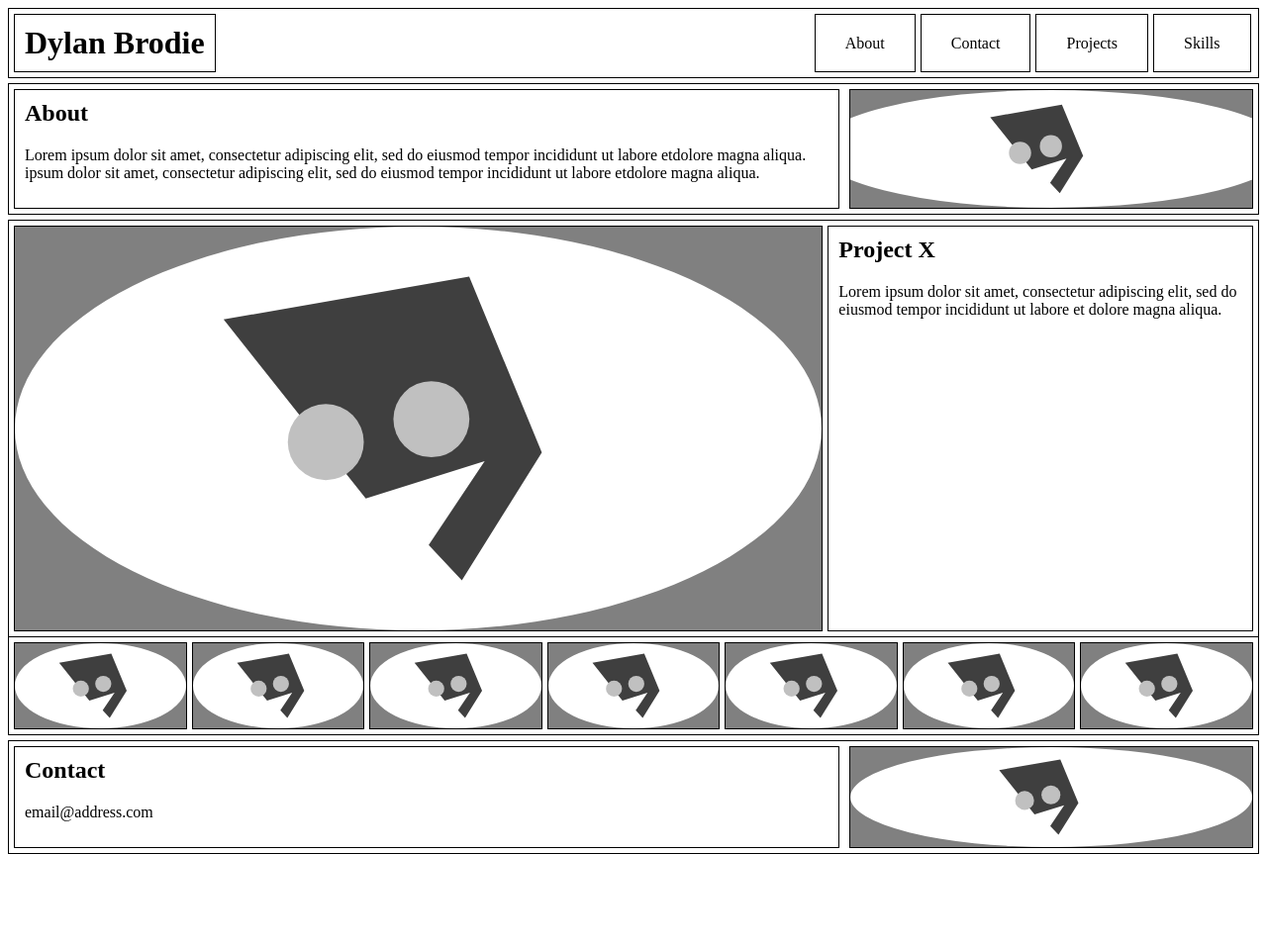
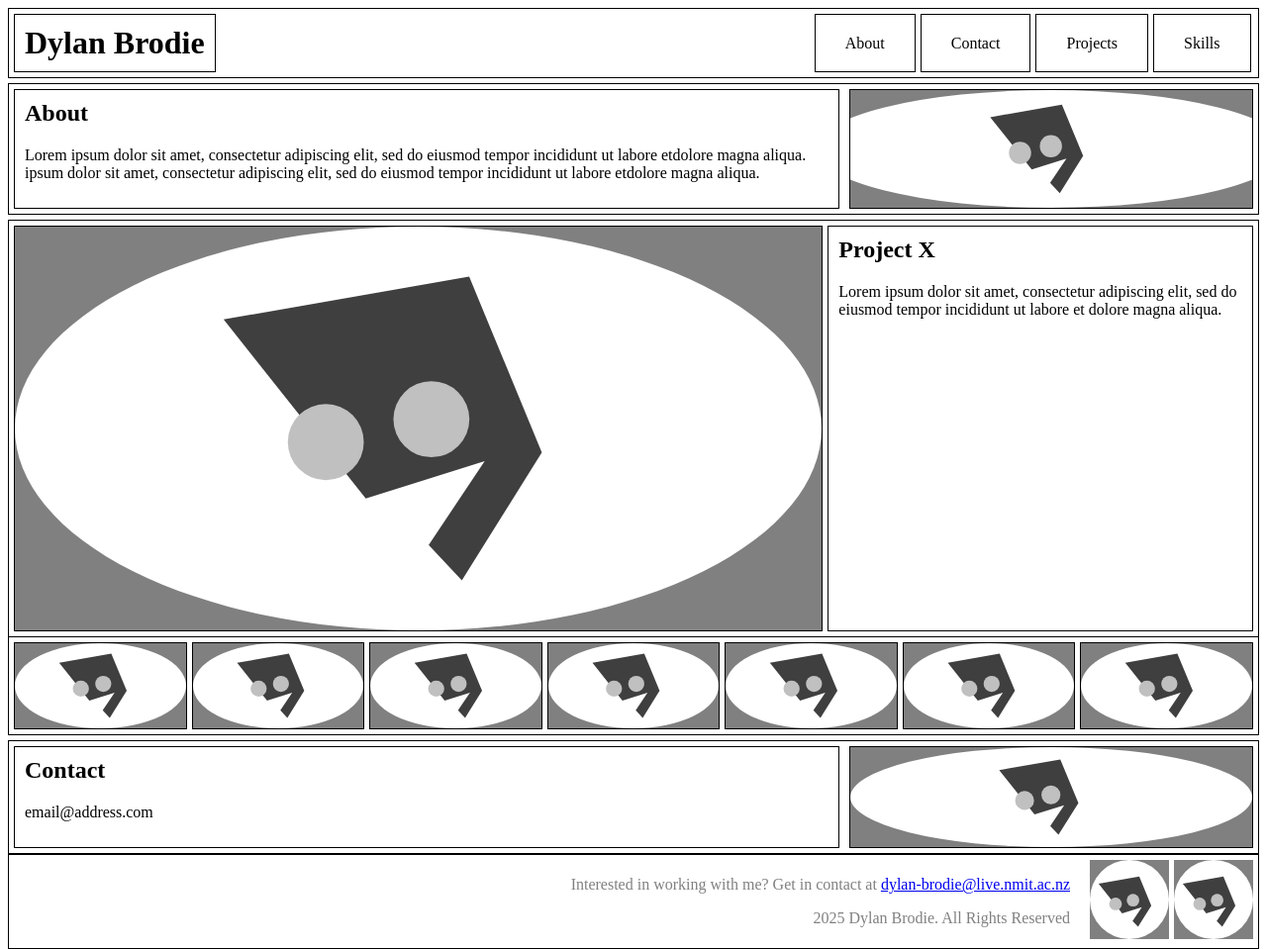
Before and after one commit to DylanBroStudent/portfolio-project, a website: page pages/index.html in a window 1280 px wide. Shown: the whole page at 99% size. Before the commit the page ends 863 px from the top, so only its background shows below. Drawn offline with Linux system fonts and the light colour scheme.

Commit message:
fixed footer formatting

```diff
--- a/assets/global-styles/global.css
+++ b/assets/global-styles/global.css
@@ -102,7 +102,7 @@ body {
 
 .footer-content {
     display: flex;
-    justify-content: space-between;
+    justify-content: flex-end;
     align-items: end;
     width: 100%;
     gap: 20px;
@@ -110,6 +110,7 @@ body {
 
 .footer-text {
     color: grey;
+    text-align: end;
 }
 
 .footer-social-links {
--- a/pages/index.html
+++ b/pages/index.html
@@ -80,6 +80,25 @@
             </div>
         </section>
     </main>
+    <!-- Footer -->
+    <footer class="footer">
+        <div class="footer-content">
+            <div class="footer-section">
+                    <p class="footer-text">Interested in working with me? Get in contact at <a href="mailto:dylan-brodie@live.nmit.ac.nz" class="footer-email">dylan-brodie@live.nmit.ac.nz</a></p>
+                    <p class="footer-text">2025 Dylan Brodie. All Rights Reserved</p>
+                </div>
+            <!-- Social Media Links -->
+            <div class="footer-social-links">
+                <a href="https://github.com/DylanBroStudent">
+                    <img class="footer-social-link-icon" src="../assets/images/site/placeholder_square.svg" alt="Github link icon">
+                </a>
+                <a href="https://www.linkedin.com/in/dylan-brodie-99661b351/">
+                    <img class="footer-social-link-icon" src="../assets/images/site/placeholder_square.svg" alt="LinkedIn link icon">
+                </a>
+
+            </div>
+        </div>
+    </footer>
 </body>
 
 </html>
```
